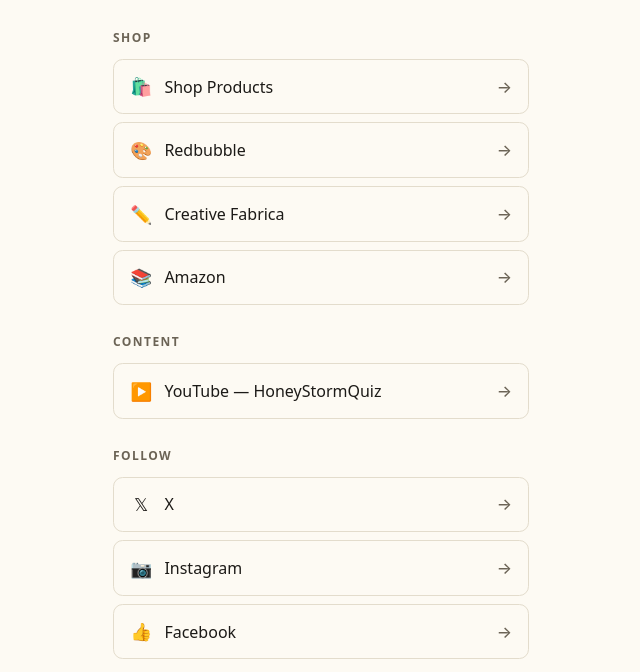
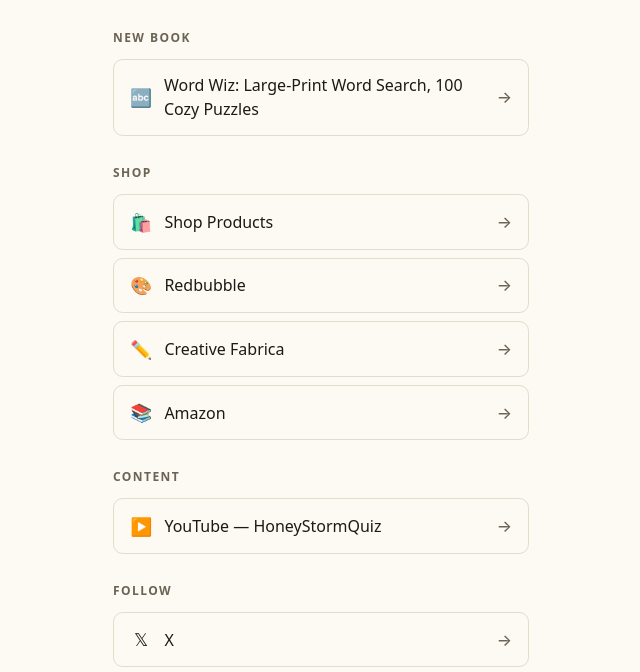
Before and after one commit to ptk-studio/honeystorm-www, a plain HTML site: page index.html in a window 1280 px wide. Shown: the part 110-782 px from the top of the page, without its empty margins (319-959 px from the left). Drawn offline with Linux system fonts and the light colour scheme.

Commit message:
Add Word Wiz (new large-print word search book) to the home page (#1)
Links to https://www.amazon.com/dp/B0HRRF1TXY (Live on KDP 2026-11-15,
honeystorm-backend#1).


Claude-Session: https://claude.ai/code/session_01YRbcezaxTfFY4AAJr4RfaT

Co-authored-by: Claude Opus 5.5 <noreply@anthropic.com>

```diff
--- a/index.html
+++ b/index.html
@@ -104,6 +104,17 @@
     <p class="tagline">Original designs, prints, and merch.</p>
 
     <section>
+      <h2>New book</h2>
+      <ul>
+        <li>
+          <a href="https://www.amazon.com/dp/B0HRRF1TXY" target="_blank" rel="noopener">
+            <span class="icon">🔤</span> Word Wiz: Large-Print Word Search, 100 Cozy Puzzles <span class="arrow">→</span>
+          </a>
+        </li>
+      </ul>
+    </section>
+
+    <section>
       <h2>Shop</h2>
       <ul>
         <li>
```
